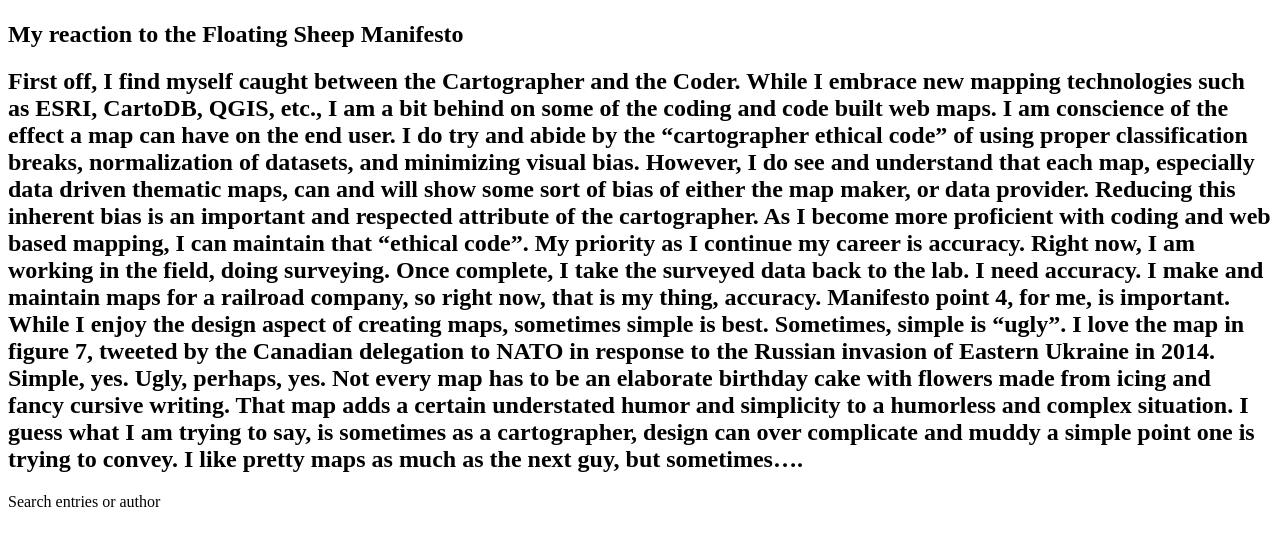
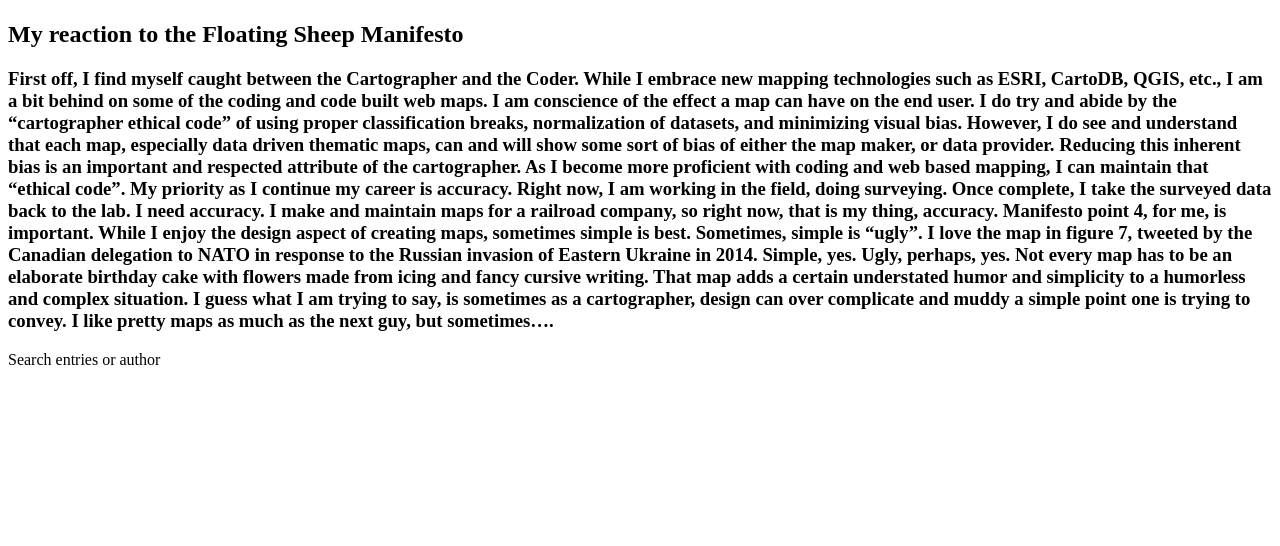
Before and after one commit to khogue556/Map672, a plain HTML site: page module-01/index.html in a window 1280 px wide. Drawn offline with Linux system fonts and the light colour scheme.

Commit message:
Update to HTML essay

```diff
--- a/module-01/index.html
+++ b/module-01/index.html
@@ -8,14 +8,15 @@
 <body>
 <h1></h1>
 <h2>My reaction to the Floating Sheep Manifesto</h2>
-<h2>First off, I find myself caught between the Cartographer and the Coder.  While I embrace new mapping technologies such as ESRI,
+<h3>First off, I find myself caught between the Cartographer and the Coder.  While I embrace new mapping technologies such as ESRI,
     CartoDB, QGIS, etc., I am a bit behind on some of the coding and code built web maps.  I am conscience of the effect a map can
     have on the end user.  I do try and abide by the “cartographer ethical code” of using proper classification breaks,
     normalization of datasets, and minimizing visual bias.  However, I do see and understand that each map, especially data driven
     thematic maps, can and will show some sort of bias of either the map maker, or data provider.  Reducing this inherent bias is
     an important and respected attribute of the cartographer.  As I become more proficient with coding and web based mapping, I can
     maintain that “ethical code”.
-    My priority as I continue my career is accuracy.  Right now, I am working in the field, doing surveying.  Once complete, I take the surveyed data back to the lab.  I need accuracy.  I make and maintain maps for a railroad company, so right now, that is my thing,
+    My priority as I continue my career is accuracy.  Right now, I am working in the field, doing surveying.  Once complete, I take the
+    surveyed data back to the lab.  I need accuracy.  I make and maintain maps for a railroad company, so right now, that is my thing,
     accuracy.
     Manifesto point 4, for me, is important.  While I enjoy the design aspect of creating maps, sometimes simple is best.  Sometimes,
     simple is “ugly”.  I love the map in figure 7, tweeted by the Canadian delegation to NATO in response to the Russian invasion of
@@ -24,7 +25,7 @@
     situation.  I guess what I am trying to say, is sometimes as a cartographer, design can over complicate and muddy a simple point
     one is trying to convey.  I like pretty maps as much as the next guy, but sometimes….
 
-</h2>
+</h3>
 </body>
 </html>
 
```
Lines whose indentation alone changed are shown as unchanged.
